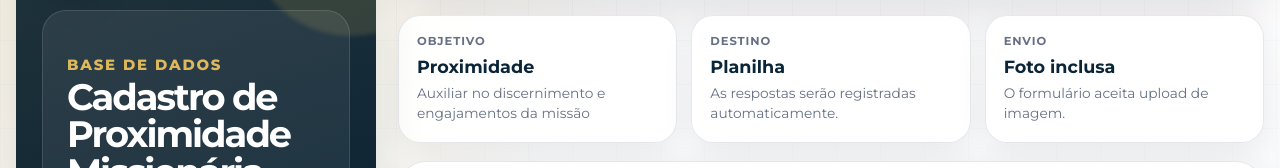
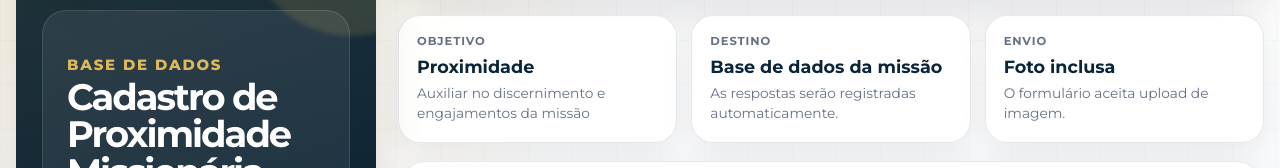
Before and after one commit to apostolicaguarulhos/base-de-dados, a plain HTML site: page index.html in a window 1280 px wide. Shown: the part 136-304 px from the top of the page. Drawn offline with Linux system fonts and the light colour scheme; a script that the page names is missing.

```diff
--- a/index.html
+++ b/index.html
@@ -78,7 +78,7 @@
 
         <article>
           <small>Destino</small>
-          <strong>Planilha</strong>
+          <strong>Base de dados da missão</strong>
           <p>As respostas serão registradas automaticamente.</p>
         </article>
 
```
